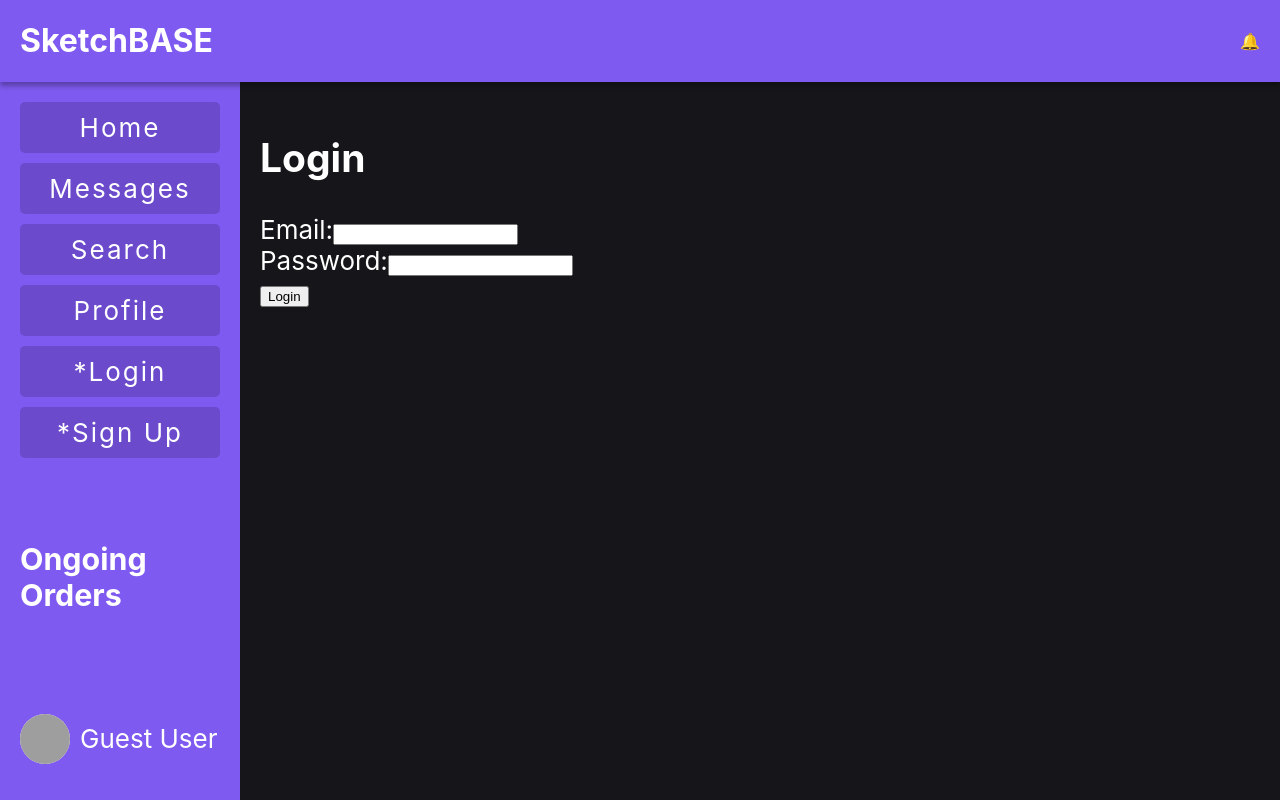
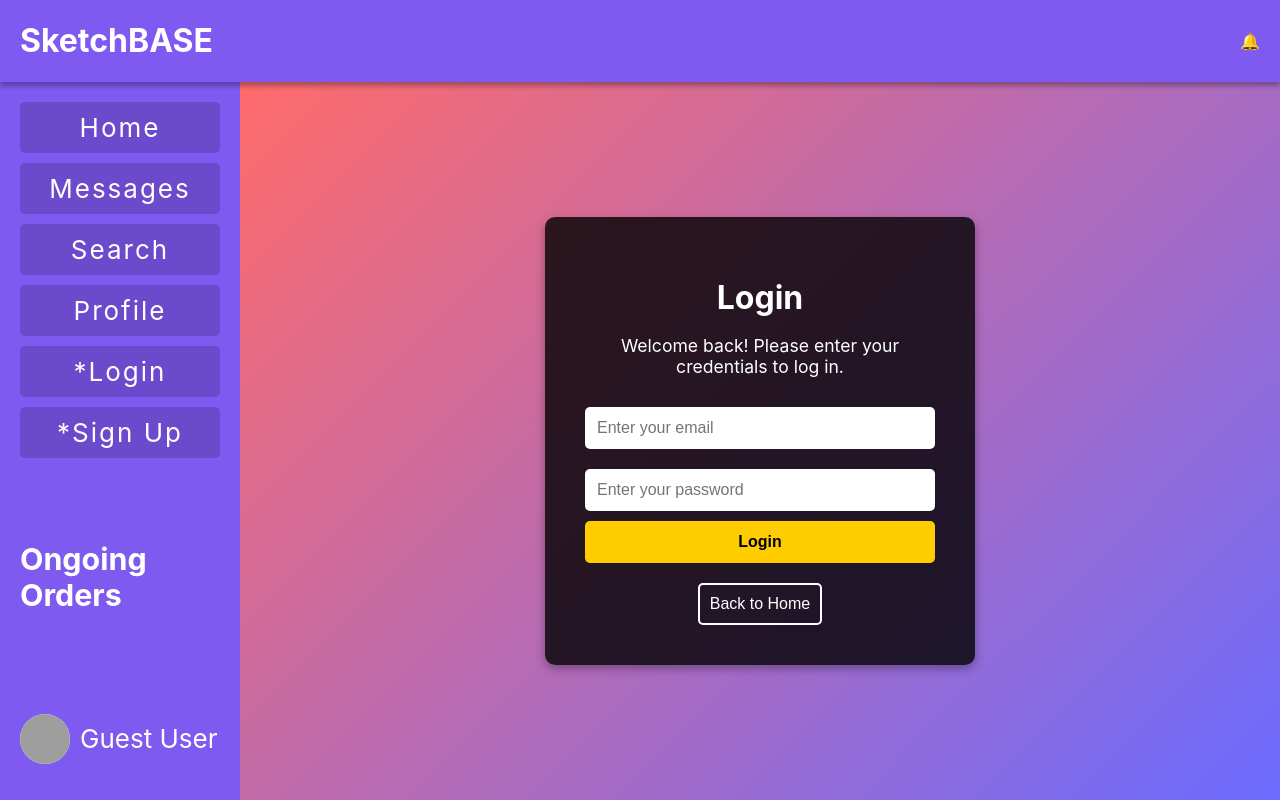
Before and after one commit to ZaarafA/SketchBASE-client, a React (Create React App) app: page /login in a window 1280 px wide. Built offline with nearby package versions, Linux system fonts and the light colour scheme; no server answers; grey boxes are pictures that could not be loaded.

Commit message:
Match Login Page Style to Signup Page

```diff
--- a/src/Login.js
+++ b/src/Login.js
@@ -1,10 +1,12 @@
 import React, { useState } from "react";
+import { useNavigate } from "react-router-dom";
 import Header from "./Header";
 import Sidebar from "./Sidebar";
 import { auth } from "./firebase";
 import { signInWithEmailAndPassword } from "firebase/auth";
 
 const Login = () => {
+    const navigate = useNavigate();
     const [email, setEmail] = useState("");
     const [password, setPassword] = useState("");
 
@@ -23,19 +25,19 @@ const Login = () => {
             <Header />
             <div className="main">
                 <Sidebar />
-                <div className="content">
-                    <h2>Login</h2>
-                    <form onSubmit={handleSubmit}>
-                        <div>
-                            <label>Email:</label>
-                            <input type="email" value={email} onChange={(e) => setEmail(e.target.value)} required />
-                        </div>
-                        <div>
-                            <label>Password:</label>
-                            <input type="password" value={password} onChange={(e) => setPassword(e.target.value)} required />
-                        </div>
-                        <button type="submit">Login</button>
-                    </form>
+                <div className="content signup-container">
+                    <div className="signup-box">
+                        <h1>Login</h1>
+                        <p>Welcome back! Please enter your credentials to log in.</p>
+                        <form onSubmit={handleSubmit}>
+                            <input type="email" placeholder="Enter your email" value={email} onChange={(e) => setEmail(e.target.value)} required />
+                            <input type="password" placeholder="Enter your password" value={password} onChange={(e) => setPassword(e.target.value)} required />
+                            <button type="submit" className="signup-button"> Login </button>
+                        </form>
+                        <button className="back-button" onClick={() => navigate("/")}>
+                            Back to Home
+                        </button>
+                    </div>
                 </div>
             </div>
         </div>
```
